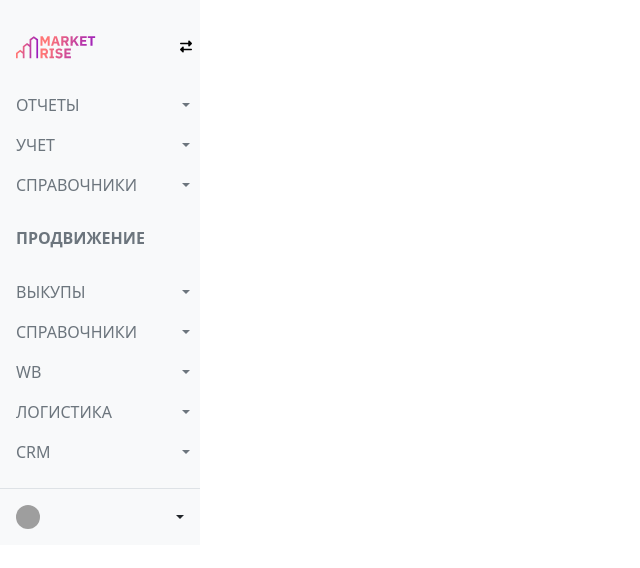
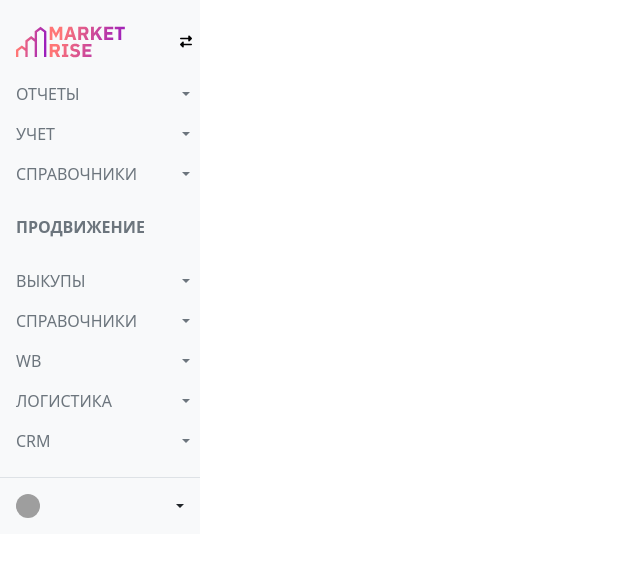
Before and after one commit to Kryiz/elem-sidebar-bootstrap, a plain HTML site: page sidebar2.html in a window 1280 px wide. Shown: the whole page, without its empty margins (0-640 px from the left). Drawn offline with nearby package versions, Linux system fonts and the light colour scheme; grey boxes are pictures that could not be loaded.

Commit message:
Add files via upload

```diff
--- a/sidebar2.html
+++ b/sidebar2.html
@@ -23,8 +23,8 @@
         }
 
         .wide {
-            width: 80px;
-            height: 61px;
+            width: 110px;
+            height: 50px;
         }
 
         #nav-collapse {
```
